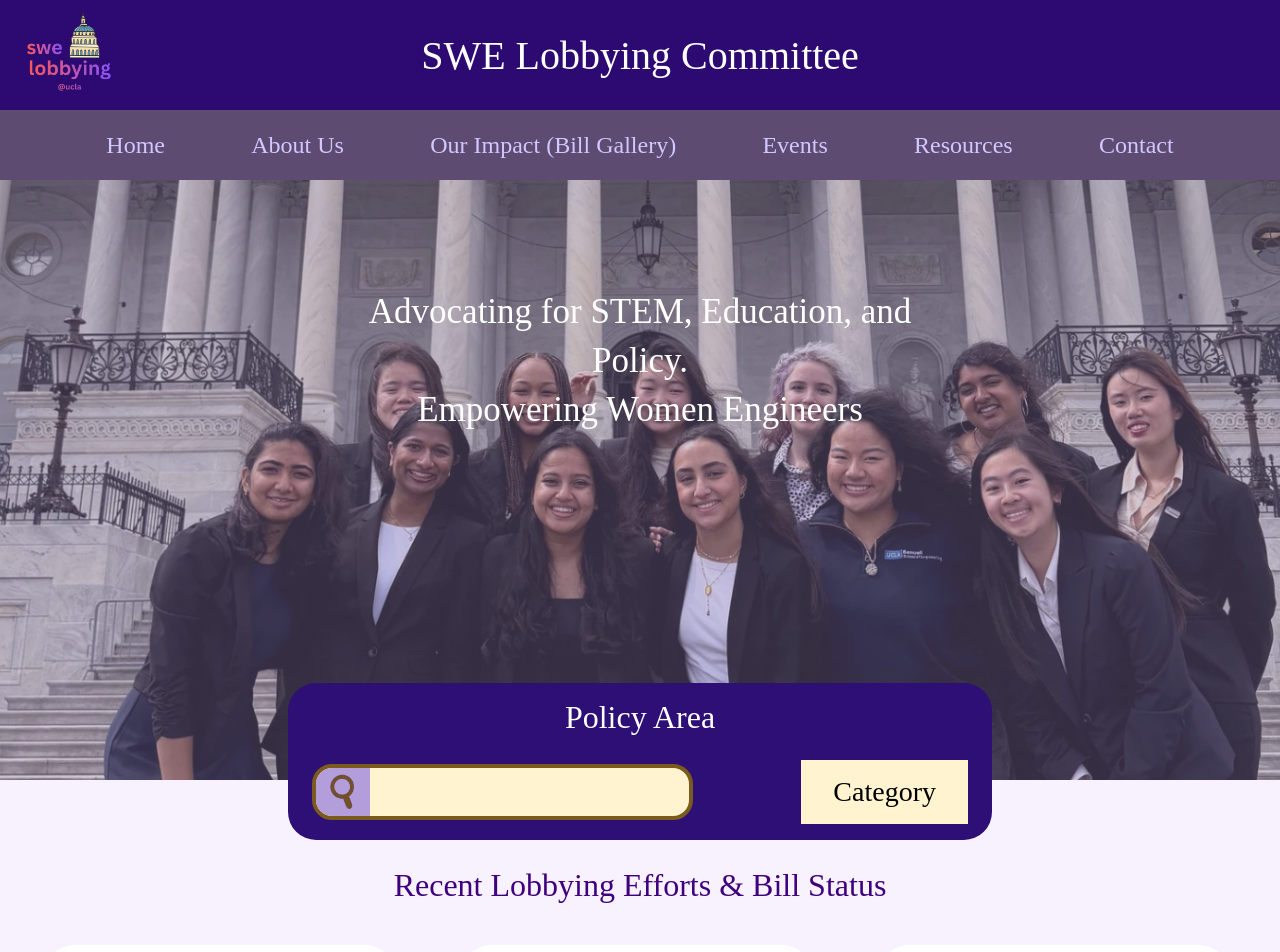
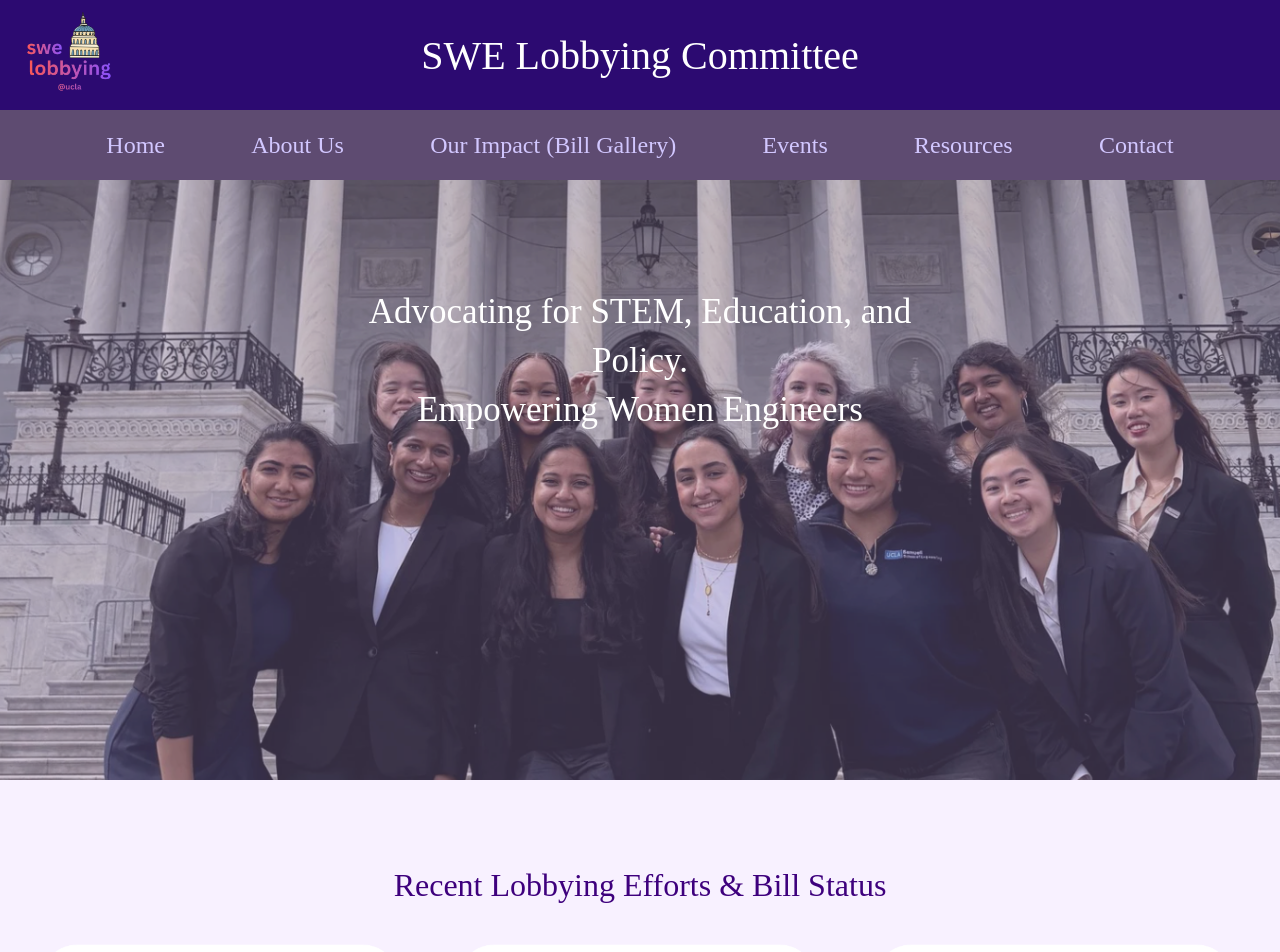
Before and after one commit to swe-ucla/lobbying-website, a React (Create React App) app: page / in a window 1280 px wide. Shown: the top 952 px of the page. Built offline with nearby package versions, Linux system fonts and the light colour scheme.

Commit message:
removing the search bar on the home page

```diff
--- a/src/Home.js
+++ b/src/Home.js
@@ -18,25 +18,6 @@ function Home() {
                     Empowering Women Engineers</p>
                 </div>
 
-
-                <div className="search_box">
-                    <h1 className="search_title">Policy Area</h1>
-
-                    <div className="search_elements">
-                        <div className="search-wrapper">
-                            <div className="search-icon">
-                                <img src="/assets/magnifying_glass.png" alt="magnifying glass"/>
-                            </div>
-                            <input
-                                type="text"
-                                placeholder=""
-                                className="search-input"
-                            />
-                        </div>
-
-                        <button className="category-button">Category</button>
-                    </div>
-                </div>
 
 
 
```
